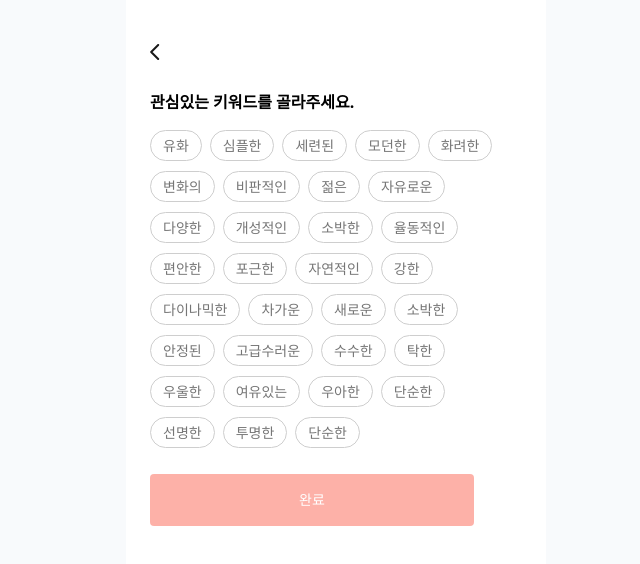
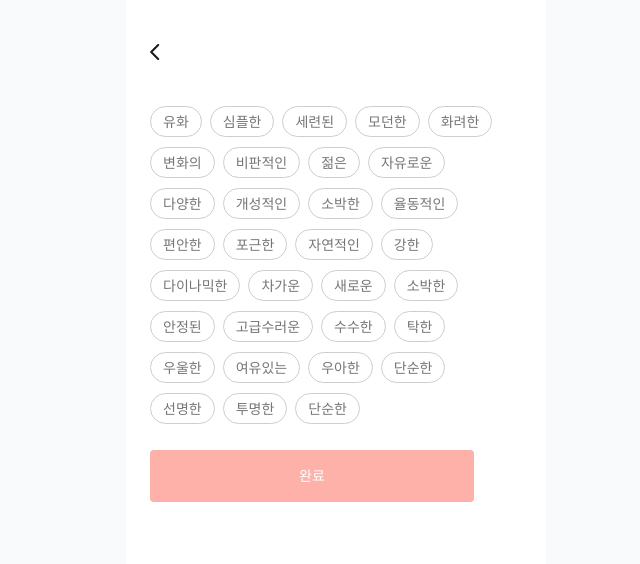
Before and after one commit to Att-ies/frontend, a Next.js app: page /profile/keyword in a window 1280 px wide. Shown: the top 564 px of the page, without its empty margins (304-944 px from the left). Built offline with nearby package versions, Linux system fonts and the light colour scheme; no server answers.

Commit message:
refactor : 키워드 고르는 로직 외에 전부 분리

```diff
--- a/src/components/profile/Selectkeyword.tsx
+++ b/src/components/profile/Selectkeyword.tsx
@@ -1,11 +1,5 @@
-import Modal from '@components/common/Modal';
-import Navigate from '@components/common/Navigate';
 import tw from 'tailwind-styled-components';
-import { useState } from 'react';
-import { useRouter } from 'next/router';
 import { KEYWORDLIST } from '@utils/keywordList';
-
-import Button from '../common/Button';
 
 interface SelectKeywordProps {
   keywordList: string[];
@@ -36,7 +30,6 @@ export default function SelectKeyword({
 
   return (
     <SelectKeywordTag {...rest}>
-      <div className="text-16 font-semibold">관심있는 키워드를 골라주세요.</div>
       <div className="flex flex-wrap py-4 text-[#767676]">
         {KEYWORDLIST.map((keyword) => (
           <div
```
